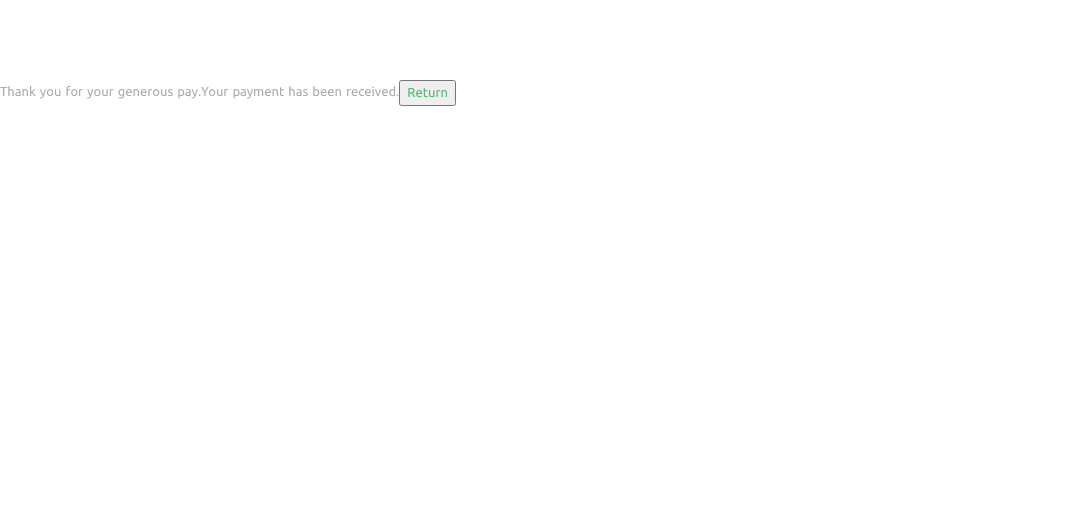
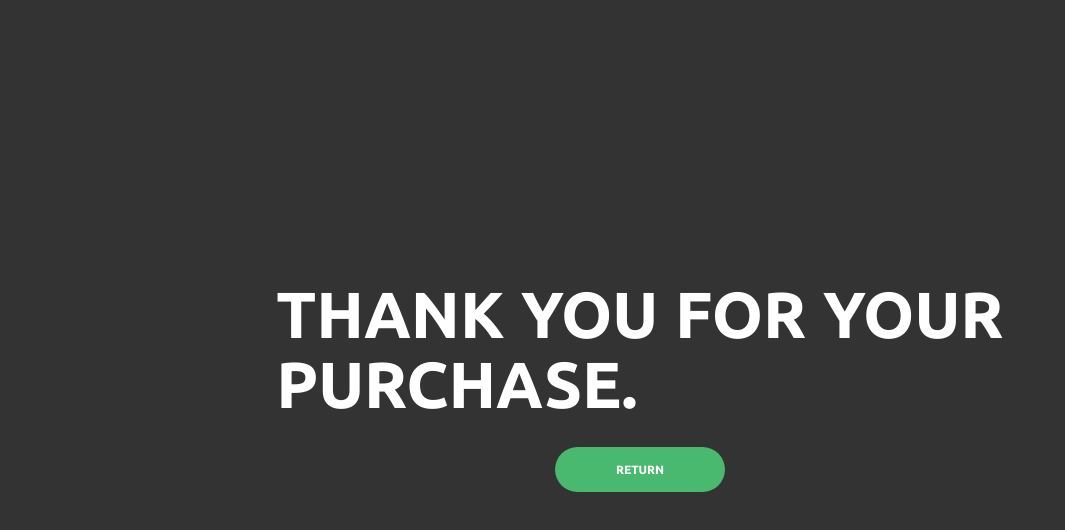
Before and after one commit to Betorduno/bookPage, a Nuxt app: page /completed in a window 1280 px wide. Shown: the top 530 px of the page, without its empty margins (0-1065 px from the left). Built offline with nearby package versions, Linux system fonts and the light colour scheme.

Commit message:
compra de libro exitosa

```diff
--- a/components/Download/body.vue
+++ b/components/Download/body.vue
@@ -1,13 +1,16 @@
 <template>
-  <div style="padding-bottom:120px; padding-top: 120px; ">
-
-  <div class="row" style="border: solid #303133; padding-left: 20px; padding-right:20px;">
+  <div id="form-payment" style="padding-bottom:50px;text-align:center;padding-top: 50px;display:flex;align-items: center;justify-content: center;">
+    <div class="row" style="padding-left:20px;padding-right:20px;text-align:center;display:flex;align-items: center;justify-content: center;">
       <div class="col-lg-6">
         <img src="/assets/images/mockup/book.png" style="width:auto; height: 450px; text-align: center; margin: auto;">
       </div>
       <div class="col-lg-6">
-          <div class="el-form" id="payment-form" style="width:450px; padding:20px; background-color: #fff; margin:auto; text-align:center">
+        <div class="el-form" style="width:450px; padding:20px; background-color: #fff; margin:auto; text-align:center">
           <div class="form-row">
+            <label class="el-form-item__label" for="card-element">
+              Name:
+            </label>
+            <input class="el-input__inner" v-model="name" type="text" />
             <label class="el-form-item__label" for="card-element">
               Email:
             </label>
@@ -20,11 +23,10 @@
             </div>
             <!-- Used to display form errors. -->
             <div id="card-errors" role="alert"></div>
-            </div> -->
+          </div>
           <br/>
           <div class="el-form-item__content">
-
-            <button @click="clickToken" type="primary" class="el-button el-button--primary">Submit Payment</button>
+            <button @click="clickToken" type="primary" class="btn btn--primary btn--rounded">Submit Payment</button>
           </div>
         </div>
       </div>
@@ -34,12 +36,14 @@
 <script>
 import { BASE_URL } from '../../utils/endspoint';
 import axios from 'axios';
+import { Loading } from 'element-ui'
 let stripe = Stripe('pk_test_ZCI214Ne4jFD5Dj3FyVO6s8200Cqp9AJGO');
 
 export default {
   data () {
     return {
       url: BASE_URL + '/paybook',
+      name: '',
       email: '',
       card: ''
     }
@@ -82,31 +86,12 @@ export default {
           displayError.textContent = '';
         }
       });
-
-      // Handle form submission.
-      // var form = document.getElementById('payment-form');
-      // form.addEventListener('submit', function(event) {
-      //   event.preventDefault();
-
-      // });
-
-      // Submit the form with the token ID.
-      // function stripeTokenHandler(token) {
-      //   // Insert the token ID into the form so it gets submitted to the server
-      //   var form = document.getElementById('payment-form');
-      //   var hiddenInputToken = document.createElement('input');
-      //   hiddenInputToken.setAttribute('type', 'hidden');
-      //   hiddenInputToken.setAttribute('name', 'stripeToken');
-      //   hiddenInputToken.setAttribute('value', token.id);
-      //   form.appendChild(hiddenInputToken);
-
-      //   // Submit the form
-      //   form.submit();
-      // }
     },
     clickToken () {
       let url = this.url;
       let email = this.email;
+      let name = this.name;
+      let loadingInstance = Loading.service({});
 
       stripe.createToken(this.card).then((result) => {
           if (result.error) {
@@ -114,12 +99,10 @@ export default {
             var errorElement = document.getElementById('card-errors');
             errorElement.textContent = result.error.message;
           } else {
-            // Send the token to your server.
-            // stripeTokenHandler(result.token);
-
             let data = {
               stripeToken: result.token.id,
-              email
+              email,
+              name
             };
 
             axios({
@@ -132,8 +115,10 @@ export default {
                 data
             })
             .then(response => {
-              console.log(response);
+                loadingInstance.close()
+                this.$router.push({ name: 'completed' });
              }).catch(err => {
+                loadingInstance.close()
                 this.$notify.error({
                     title: 'Error',
                     message: err.message
@@ -144,7 +129,6 @@ export default {
     }
   },
   mounted(){
-      // this.cliente();
       this.stripePayment()
   }
 }
--- a/components/Download/header.vue
+++ b/components/Download/header.vue
@@ -8,7 +8,6 @@
           </div>
           <div class="col-xs-12 col-sm-8 col-sm-offset-2 col-md-6 col-md-offset-3 text-center">
             <p class="text-whit mb-30">Ebo is a creative ebook landing designed with great attention to details, flexibility and performance.</p>
-            <a class="btn btn--primary btn--rounded" href="https://themeforest.net/item/ebo-ebook-landing-page-html-template/20367567?ref=zytheme">Purchase Now</a>
           </div>
         </div>
       </div>
--- a/pages/completed.vue
+++ b/pages/completed.vue
@@ -1,16 +1,48 @@
 <template>
-<div>
-  <body class="bg-gray-900">
-    <nav class="bg-purple-900 h-20 flex justify-center">
-      <h1 class="text-white text-5xl">Payments</h1>
-    </nav>
-    <div class="flex flex-col items-center mt-32 text-white text-2xl">
-      <p>Thank you for your generous pay.</p>
-      <p>Your payment has been received.</p>
-      <a href="/">
-        <button class="bg-blue-700 rounded p-4 mt-3">Return</button>
-      </a>
+  <section id="hero" class="backgroundHeight bg-dark mycol">
+    <div>
+      <div class="row">
+        <div class="col-md-12">
+          <h1 class="text-white">Thank you for your <br>purchase.</h1>
+        </div>
+        <br>
+      </div>
+      <div class="row">
+        <div class="col-md-12">
+          <p class="text-whit mb-30" style="text-align:center;">
+            <button @click="goIndex" type="primary" class="btn btn--primary btn--rounded">Return</button>
+          </p>
+        </div>
+      </div>
     </div>
-  </body>
-</div>
+  </section>
 </template>
+
+<script>
+export default {
+  methods: {
+    goIndex () {
+      this.$router.push({ name: "index" });
+    }
+  }
+}
+</script>
+
+
+<style>
+  .backgroundHeight {
+    height:100vh;
+  }
+
+  .backgroundHeight h1 {
+    font-size: 65px;
+    font-weight: 700;
+    line-height: 70px;
+    text-transform: uppercase;
+  }
+  .mycol {
+    display: flex;
+    align-items: center;
+    justify-content: center;
+  }
+</style>
--- a/static/assets/css/style.css
+++ b/static/assets/css/style.css
@@ -2969,8 +2969,8 @@ li a:hover,
     #Landing Page / Promo Page
 \*------------------------------------*/
 .landing-hero {
-	height: 100vh;
-	padding-top: 200px;
+	padding-top: 100px;
+	padding-bottom: 100px;
 }
 
 .landing-hero h1 {
```
Lines whose indentation alone changed are shown as unchanged.
